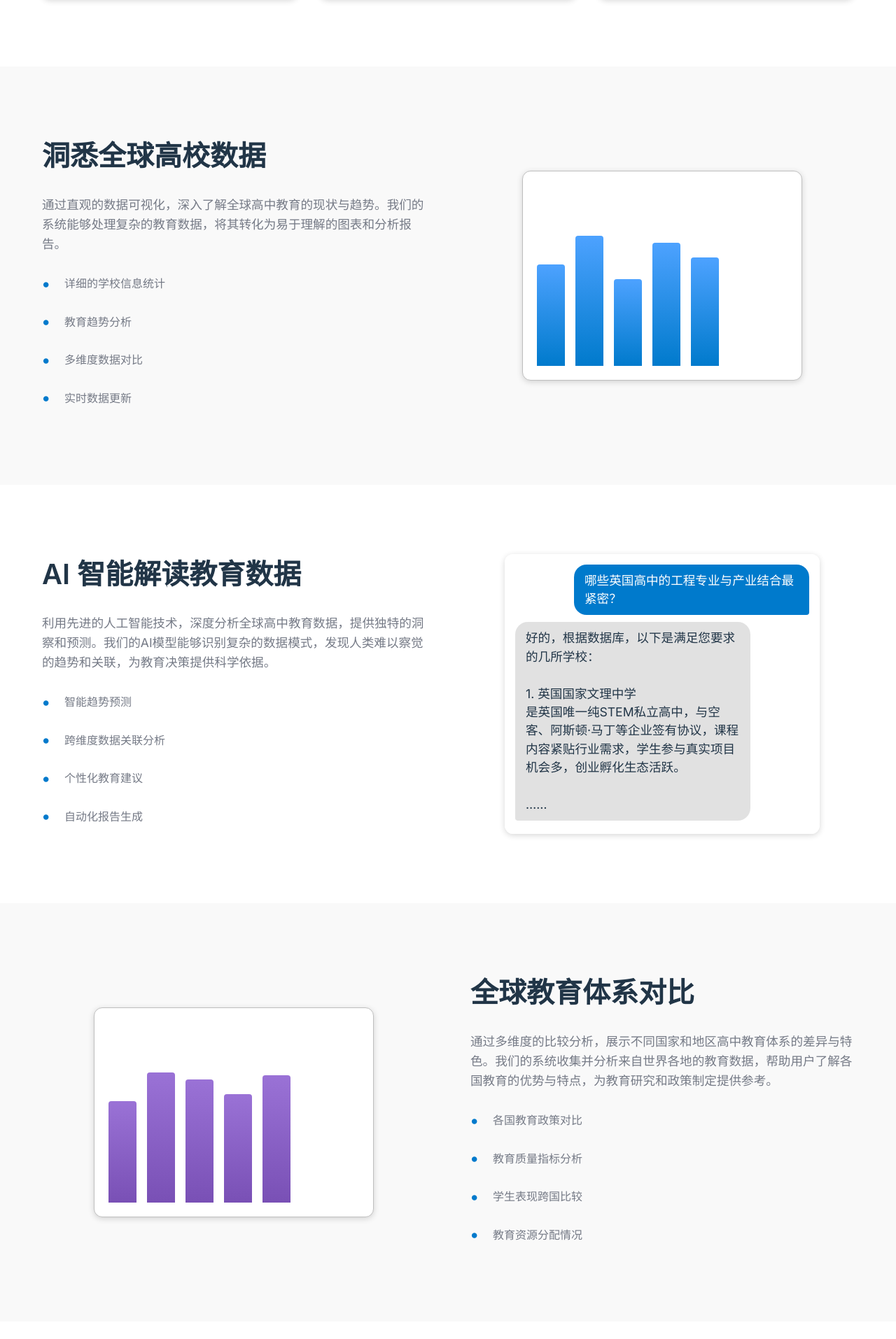
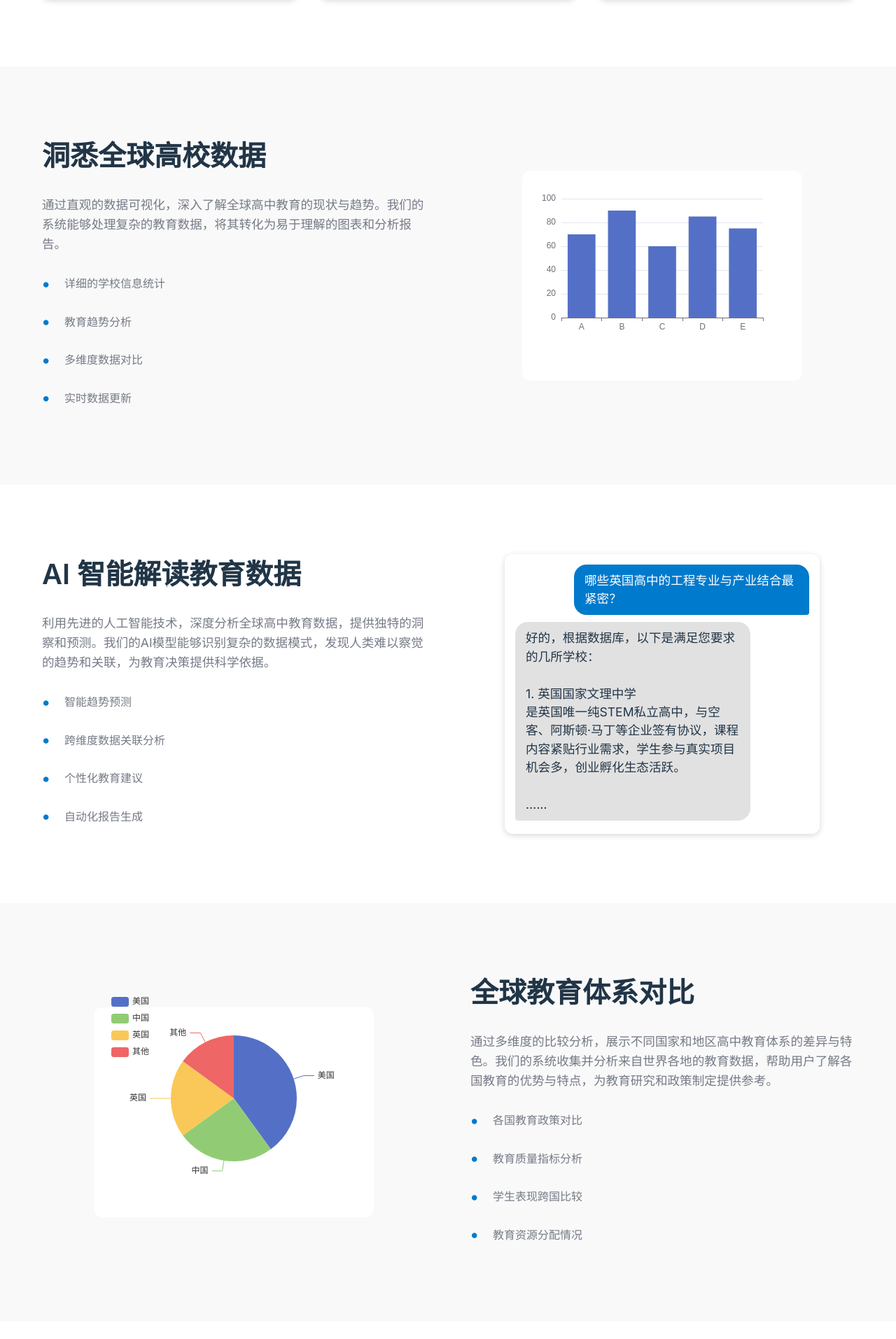
Before and after one commit to darrindeyoung791/NIGH, a Flask app: page / in a window 1280 px wide. Shown: the part 1358-3272 px from the top of the page at 70% size. Run offline with Flask 3, Linux system fonts and the light colour scheme.

Commit message:
feat: UI界面更新v3
- 修改主页的图表样式

```diff
--- a/static/css/styles.css
+++ b/static/css/styles.css
@@ -552,8 +552,9 @@ p {
   align-items: flex-end;
   justify-content: space-around;
   padding: 20px;
-  box-shadow: var(--vp-shadow-2);
-  border: 1px solid var(--vp-c-border);
+  /* Remove card-like border and shadow for inline visualizations */
+  box-shadow: none;
+  border: none;
 }
 
 .chart-bars {
--- a/templates/index.html
+++ b/templates/index.html
@@ -146,13 +146,7 @@
                     <div class="data-viz-visual">
                         <!-- 这里可以放置数据可视化图表的占位符 -->
                         <div class="data-chart-placeholder">
-                            <div class="chart-bars">
-                                <div class="bar" style="height: 70%;"></div>
-                                <div class="bar" style="height: 90%;"></div>
-                                <div class="bar" style="height: 60%;"></div>
-                                <div class="bar" style="height: 85%;"></div>
-                                <div class="bar" style="height: 75%;"></div>
-                            </div>
+                            <div id="viz1" style="width:100%;height:300px;"></div>
                         </div>
                     </div>
                 </div>
@@ -191,13 +185,7 @@
                     <div class="data-viz-visual">
                         <!-- Global comparison visualization placeholder -->
                         <div class="data-chart-placeholder">
-                            <div class="chart-bars">
-                                <div class="bar" style="height: 70%; background: linear-gradient(to top, var(--vp-c-purple), var(--vp-c-purple-light));"></div>
-                                <div class="bar" style="height: 90%; background: linear-gradient(to top, var(--vp-c-purple), var(--vp-c-purple-light));"></div>
-                                <div class="bar" style="height: 85%; background: linear-gradient(to top, var(--vp-c-purple), var(--vp-c-purple-light));"></div>
-                                <div class="bar" style="height: 75%; background: linear-gradient(to top, var(--vp-c-purple), var(--vp-c-purple-light));"></div>
-                                <div class="bar" style="height: 88%; background: linear-gradient(to top, var(--vp-c-purple), var(--vp-c-purple-light));"></div>
-                            </div>
+                            <div id="viz2" style="width:100%;height:300px;"></div>
                         </div>
                     </div>
                     <div class="data-viz-text">
@@ -230,13 +218,7 @@
                     <div class="data-viz-visual">
                         <!-- Trend analysis visualization placeholder -->
                         <div class="data-chart-placeholder">
-                            <div class="chart-bars">
-                                <div class="bar" style="height: 60%; background: linear-gradient(to top, var(--vp-c-yellow), var(--vp-c-yellow-light));"></div>
-                                <div class="bar" style="height: 70%; background: linear-gradient(to top, var(--vp-c-yellow), var(--vp-c-yellow-light));"></div>
-                                <div class="bar" style="height: 85%; background: linear-gradient(to top, var(--vp-c-yellow), var(--vp-c-yellow-light));"></div>
-                                <div class="bar" style="height: 90%; background: linear-gradient(to top, var(--vp-c-yellow), var(--vp-c-yellow-light));"></div>
-                                <div class="bar" style="height: 95%; background: linear-gradient(to top, var(--vp-c-yellow), var(--vp-c-yellow-light));"></div>
-                            </div>
+                            <div id="viz3" style="width:100%;height:300px;"></div>
                         </div>
                     </div>
                 </div>
@@ -277,5 +259,49 @@
 
     <script src="{{ url_for('static', filename='js/common.js') }}"></script>
     <script src="{{ url_for('static', filename='js/typewriter.js') }}"></script>
+    <script src="{{ url_for('static', filename='js/echarts.min.js') }}"></script>
+    <script>
+        document.addEventListener('DOMContentLoaded', function() {
+            // Viz1: simple column chart
+            try {
+                var v1 = echarts.init(document.getElementById('viz1'));
+                var opt1 = {
+                    xAxis: { type: 'category', data: ['A','B','C','D','E'] },
+                    yAxis: { type: 'value' },
+                    series: [{ type: 'bar', data: [70,90,60,85,75], itemStyle: { color: '#5470c6' } }],
+                    tooltip: { trigger: 'axis' }
+                };
+                v1.setOption(opt1);
+            } catch(e) {}
+
+            // Viz2: pie chart for global comparison
+            try {
+                var v2 = echarts.init(document.getElementById('viz2'));
+                var opt2 = {
+                    tooltip: { trigger: 'item' },
+                    legend: { orient: 'vertical', left: 'left' },
+                    series: [{ name: '地区', type: 'pie', radius: '60%', data: [
+                        { value: 40, name: '美国' },
+                        { value: 25, name: '中国' },
+                        { value: 20, name: '英国' },
+                        { value: 15, name: '其他' }
+                    ] }]
+                };
+                v2.setOption(opt2);
+            } catch(e) {}
+
+            // Viz3: trend line chart
+            try {
+                var v3 = echarts.init(document.getElementById('viz3'));
+                var opt3 = {
+                    xAxis: { type: 'category', data: ['2019','2020','2021','2022','2023'] },
+                    yAxis: { type: 'value' },
+                    series: [{ type: 'line', data: [60,70,85,90,95], smooth: true, lineStyle: { color: '#f39c12' } }],
+                    tooltip: { trigger: 'axis' }
+                };
+                v3.setOption(opt3);
+            } catch(e) {}
+        });
+    </script>
 </body>
 </html>
```
